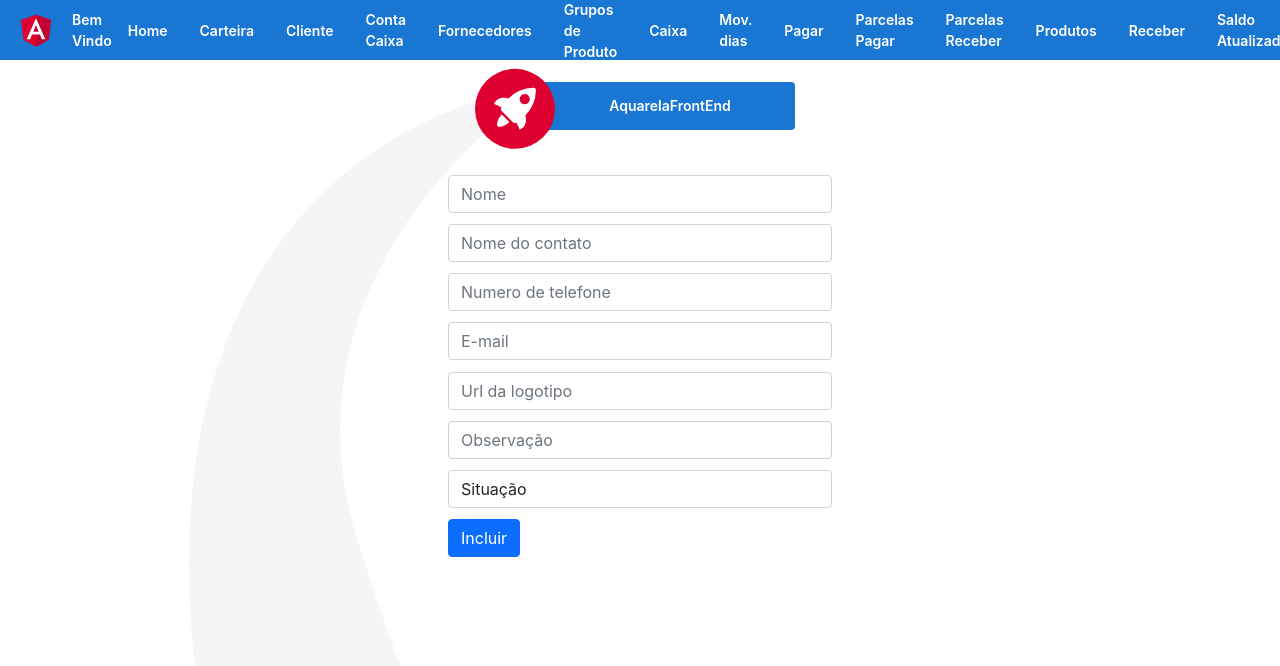
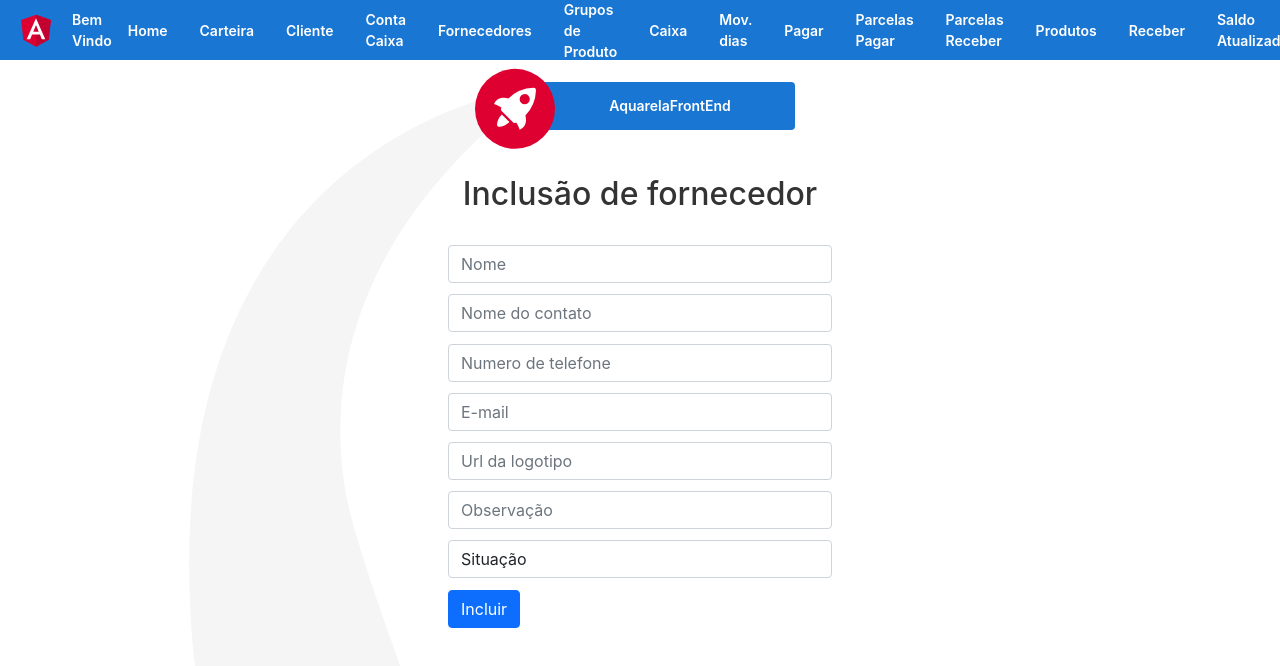
Before and after one commit to SidneyMaldonado/aquarela, an Angular app: page /fornecedor/incluir in a window 1280 px wide. Shown: the top 666 px of the page. Built offline with nearby package versions, Linux system fonts and the light colour scheme.

Commit message:
modelo formulario fornecedor

```diff
--- a/src/app/components/fornecedor-incluir/fornecedor-incluir.component.html
+++ b/src/app/components/fornecedor-incluir/fornecedor-incluir.component.html
@@ -1,4 +1,5 @@
 <div class="container main-content">
+    <h2>Inclusão de fornecedor</h2>
     <form class="form" [formGroup]="form" (submit)="submit()">
         <input class="form-control" type="text" placeholder="Nome" name="nome" formControlName="nome">
         <input class="form-control" class="form-control" type="text" placeholder="Nome do contato" name="nmContato" formControlName="nmContato">
```
